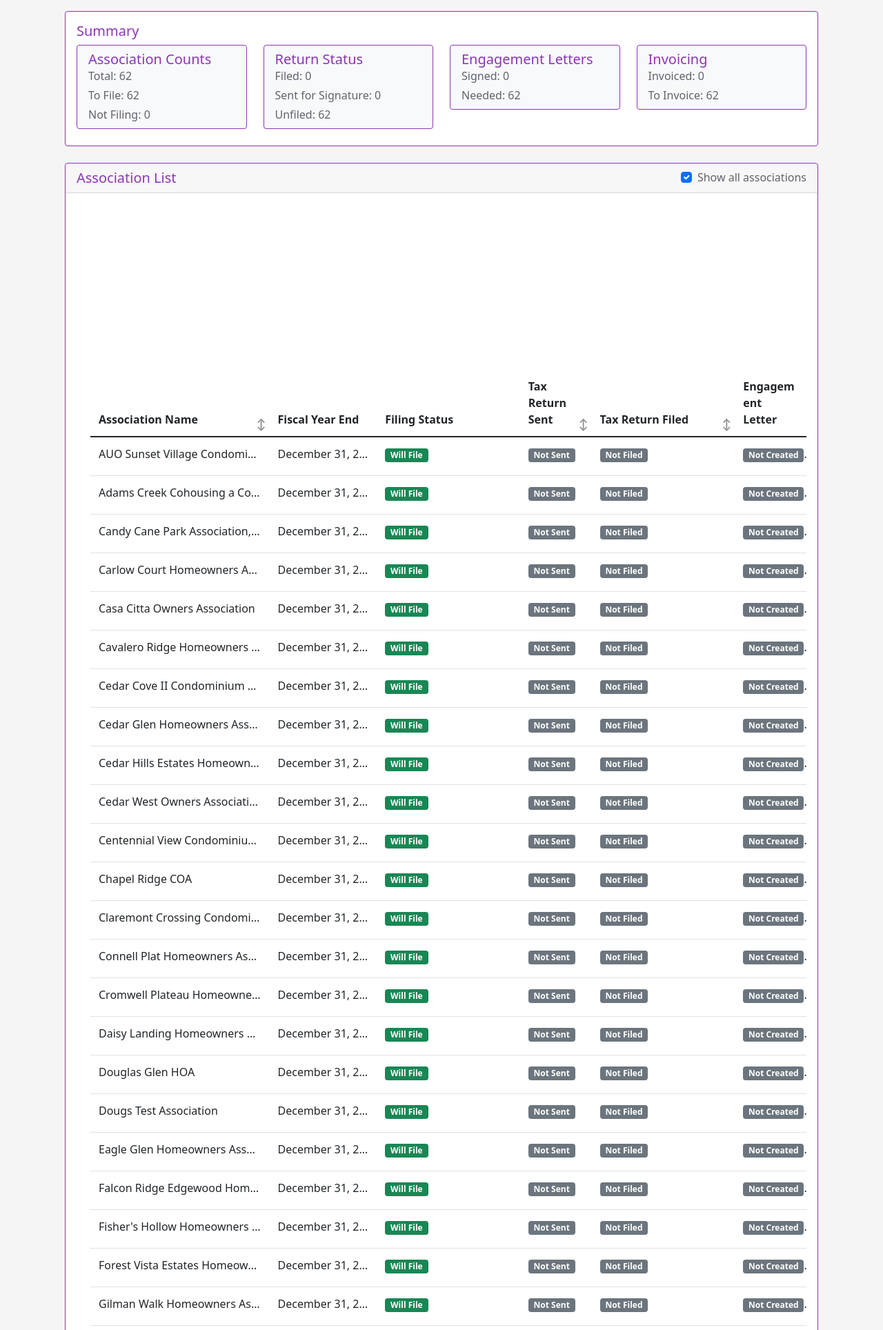
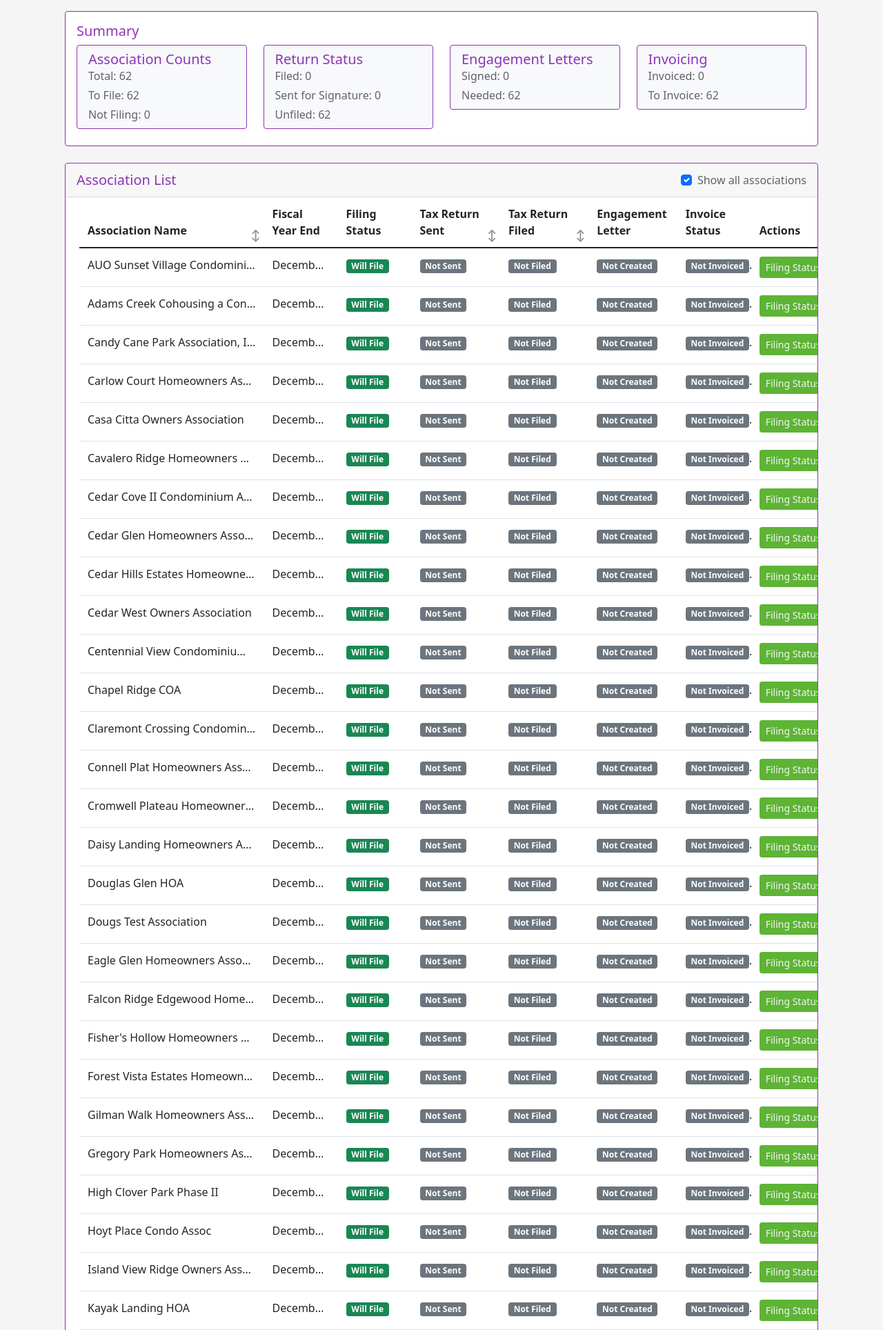
Before and after one commit to dougmclain/dynamite_tax, a Django app: page /dashboard/ in a window 1280 px wide. Shown: the part 341-2269 px from the top of the page at 69% size. Run offline with Django 4.2, Linux system fonts and the light colour scheme; a user stored in the database is signed in; data comes from the database, SQL or seed files in the repository; parts of the project's set-up code (start-up, migrations or seed data) failed here and were passed over.

Commit message:
add filing status template change

```diff
--- a/static/css/styles.css
+++ b/static/css/styles.css
@@ -17,8 +17,6 @@ body {
     flex-direction: column;
     min-height: 100vh;
 }
-
-/* Add to your existing static/css/styles.css file */
 
 /* Navbar customization */
 .navbar {
@@ -124,6 +122,7 @@ body {
 .upload-page .drop-zone {
     height: 200px;
 }
+
 /* Button customization */
 .btn-primary {
     background-color: var(--tax-green);
@@ -204,11 +203,20 @@ a:hover {
     width: 70%;
 }
 
-/* Existing styles */
+/* Make the table touch the card border without padding */
+#associationTable {
+    margin-bottom: 0;
+}
 
-/* Existing styles */
+/* Reduce spacing in card headers */
+.card-header {
+    padding: 0.75rem 1rem;
+}
 
-/* Existing styles */
+/* Compact the show all checkbox */
+.form-check {
+    margin-bottom: 0;
+}
 
 /* Updated styles for table layout */
 @media (min-width: 768px) {
@@ -245,27 +253,37 @@ a:hover {
 
     #associationTable th:nth-child(2),
     #associationTable td:nth-child(2) {
-        width: 15%; /* Fiscal Year End */
+        width: 10%; /* Fiscal Year End */
     }
 
     #associationTable th:nth-child(3),
     #associationTable td:nth-child(3) {
-        width: 20%; /* Extension Filed Date */
+        width: 10%; /* Filing Status */
     }
 
     #associationTable th:nth-child(4),
     #associationTable td:nth-child(4) {
-        width: 10%; /* Extension Form */
+        width: 12%; /* Tax Return Sent */
     }
 
     #associationTable th:nth-child(5),
     #associationTable td:nth-child(5) {
-        width: 20%; /* Tax Return Filed Date */
+        width: 12%; /* Tax Return Filed */
     }
 
     #associationTable th:nth-child(6),
     #associationTable td:nth-child(6) {
-        width: 10%; /* Tax Return PDF */
+        width: 12%; /* Engagement Letter */
+    }
+
+    #associationTable th:nth-child(7),
+    #associationTable td:nth-child(7) {
+        width: 10%; /* Invoice Status */
+    }
+
+    #associationTable th:nth-child(8),
+    #associationTable td:nth-child(8) {
+        width: 9%; /* Actions */
     }
 }
 
@@ -285,8 +303,6 @@ a:hover {
     padding: 5px;
     z-index: 1;
 }
-
-/* Rest of your existing styles */
 
 /* Adjust the existing styles for sortable columns */
 .sortable {
@@ -312,10 +328,6 @@ a:hover {
     content: '\2193'; /* Unicode for down arrow */
     opacity: 1;
 }
-
-/* Rest of your existing styles */
-
-/* Rest of your existing styles */
 
 /* Updated styles for clickable rows */
 .clickable-row {
@@ -366,8 +378,25 @@ a:hover {
         z-index: 1;
     }
 }
-/* Rest of your existing styles */
 
+/* Style for non-filing associations */
+tr.not-filing {
+    background-color: #f8f9fa;
+    color: #6c757d;
+}
+
+tr.not-filing:hover {
+    background-color: #e9ecef;
+}
+
+/* Improve table row styling */
+#associationTable tbody tr {
+    cursor: pointer;
+}
+
+#associationTable tbody tr:hover {
+    background-color: rgba(0,0,0,0.05);
+}
 
 /* Responsive adjustments */
 @media (max-width: 768px) {
@@ -375,7 +404,7 @@ a:hover {
         width: 60%;
     }
 }
-/* Add any other existing styles below */
+
 @media (max-width: 991px) {
     .card {
         margin-bottom: 1rem;
--- a/tax_form/templates/tax_form/dashboard.html
+++ b/tax_form/templates/tax_form/dashboard.html
@@ -82,7 +82,7 @@
                         </label>
                     </div>
                 </div>
-                <div class="card-body">
+                <div class="card-body p-0">
                     <div class="table-responsive">
                         <table class="table table-hover" id="associationTable">
                             <thead>
```
Also changed, not shown: tax_form/templates/tax_form/edit_filing_status.html (renamed from tax_form/templates/tax_form/filing_status.html).
